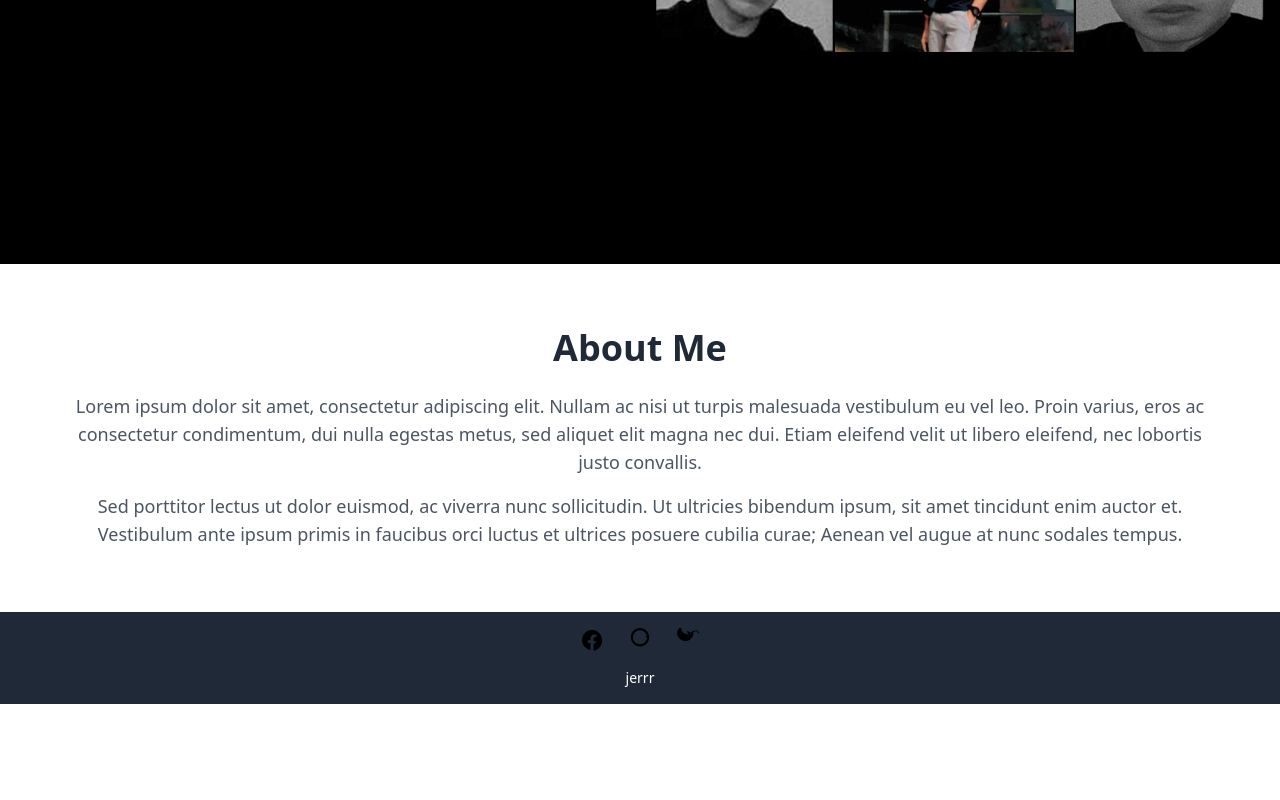
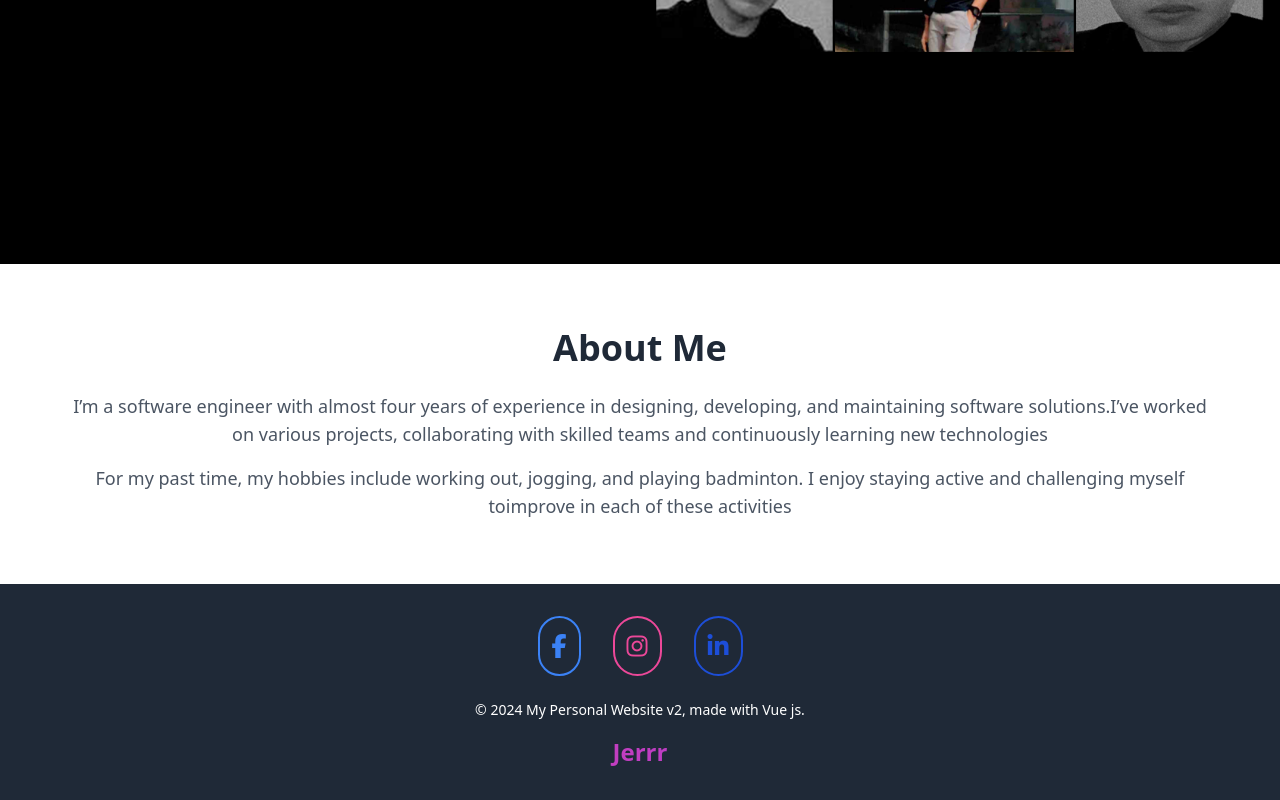
Before and after one commit to JerrrStack/Jerome-Portfolio-V2, a Vue app: page / in a window 1280 px wide. Shown: the part 536-1336 px from the top of the page. Before the commit the page ends 1240 px from the top, so only its background shows below. Built offline with nearby package versions, Linux system fonts and the light colour scheme.

Commit message:
Update footer

```diff
--- a/package.json
+++ b/package.json
@@ -8,6 +8,9 @@
     "lint": "vue-cli-service lint"
   },
   "dependencies": {
+    "@fontsource/poppins": "^5.1.0",
+    "@fontsource/roboto": "^5.1.0",
+    "@fortawesome/fontawesome-free": "^6.7.1",
     "core-js": "^3.8.3",
     "vue": "^3.2.13"
   },
--- a/src/App.vue
+++ b/src/App.vue
@@ -1,11 +1,17 @@
 <script>
 import { ref, onMounted } from "vue";
-import LoadingScreen from "./components/LoadingScreen.vue";
+// import LoadingScreen from "./components/LoadingScreen.vue";
 import MainPage from "./components/MainPage.vue";
+import '@fortawesome/fontawesome-free/css/all.min.css';
+// Importing fonts globally
+import '@fontsource/poppins';  // Default weight
+import '@fontsource/roboto';    // Default weight
+
+
 
 export default {
   components: {
-    LoadingScreen,
+    // LoadingScreen,
     MainPage,
   },
   setup() {
@@ -24,7 +30,9 @@ export default {
 
 <template>
   <div>
-    <LoadingScreen v-if="loading" />
-    <MainPage v-else />
+    <!-- <LoadingScreen v-if="loading" />
+    <MainPage v-else /> -->
+
+    <MainPage />
   </div>
 </template>
--- a/src/components/MainPage.vue
+++ b/src/components/MainPage.vue
@@ -1,64 +1,116 @@
 <template>
+  <section id="main">
     <div class="relative flex flex-col lg:flex-row h-auto lg:h-screen">
       <!-- Right Section (Introduction and About Me Button) -->
-    <div class="w-full lg:w-1/2 h-auto bg-black flex flex-col justify-center items-center p-4 text-center text-white">
-      <!-- Introduction Section -->
-      <h1 class="text-3xl md:text-5xl font-bold mb-4 font-mono">Hi! I'm Jerome Bernal</h1>
-      <p class="text-lg md:text-2xl mb-10 font-bold font-mono">Software Engineer</p>
+      <div
+        class="w-full lg:w-1/2 h-auto bg-black flex flex-col justify-center items-center p-4 text-center text-white"
+      >
+        <div :class="{ 'animate-fadeUp': isVisible }">
+          <h1 class="text-3xl md:text-5xl font-bold mb-4 font-mono">
+            Hi! I'm Jerome Bernal
+          </h1>
+          <p class="text-lg md:text-2xl mb-10 font-bold font-mono">
+            Software Engineer
+          </p>
+        </div>
 
         <!-- About Me Button -->
-      <button class="mt-8 px-6 py-3 bg-gray-700 text-white rounded-md hover:bg-gray-600" onclick="document.getElementById('about').scrollIntoView({ behavior: 'smooth' })">
+        <button
+          class="mt-8 px-6 py-3 bg-gray-700 text-white rounded-md hover:bg-gray-600"
+          @click="scrollToAbout"
+        >
           About Me
         </button>
       </div>
 
       <!-- Left Section (Image) -->
-    <div class="w-full lg:w-1/2 h-auto bg-black flex flex-col justify-center items-center p-4">
-      <!-- Centered Image -->
-      <div class="mt-8 lg:mt-0 flex justify-center">
-        <img alt="John Jerome Bernal" src="@/assets/img/jerrr.png" class="object-cover max-w-full h-auto" />
+      <div
+        class="w-full lg:w-1/2 h-auto bg-black flex flex-col justify-center items-center p-4"
+      >
+        <div
+          class="mt-8 lg:mt-0 flex justify-center"
+          :class="{ 'animate-fadeRight': isVisible }"
+        >
+          <img
+            alt="John Jerome Bernal"
+            src="@/assets/img/jerrr.png"
+            class="object-cover max-w-full h-auto"
+          />
         </div>
       </div>
     </div>
+  </section>
+
+  <!-- <section class="bg-gray-900 text-white py-16 px-6" id="download-cv">
+    <div class="max-w-4xl mx-auto text-center">
+      <h2 class="text-3xl md:text-5xl font-bold mb-6">Download My CV</h2>
+      <p class="text-lg md:text-xl mb-8">
+        Interested in learning more about my experience and skills? Download my CV and let’s connect!
+      </p>
+      <a
+        href="@/assets/pdf/my_resume.pdf"
+        download
+        class="inline-block px-8 py-4 bg-blue-600 text-white font-medium text-lg rounded-md shadow-md hover:bg-blue-500 transition duration-300"
+      >
+        Download CV
+      </a>
+    </div>
+  </section> -->
 
   <!-- About Me Section -->
   <section id="about" class="bg-white py-16 px-4 md:px-16">
     <div class="max-w-7xl mx-auto text-center">
       <h2 class="text-4xl font-semibold text-gray-800 mb-6">About Me</h2>
       <p class="text-lg text-gray-600 mb-4">
-        Lorem ipsum dolor sit amet, consectetur adipiscing elit. Nullam ac nisi ut turpis malesuada vestibulum eu vel leo. Proin varius, eros ac consectetur condimentum, dui nulla egestas metus, sed aliquet elit magna nec dui. Etiam eleifend velit ut libero eleifend, nec lobortis justo convallis.
+        I’m a software engineer with almost four years of experience in designing, developing, and maintaining software solutions.I’ve worked on various projects, collaborating with skilled teams and continuously learning new technologies
       </p>
       <p class="text-lg text-gray-600">
-        Sed porttitor lectus ut dolor euismod, ac viverra nunc sollicitudin. Ut ultricies bibendum ipsum, sit amet tincidunt enim auctor et. Vestibulum ante ipsum primis in faucibus orci luctus et ultrices posuere cubilia curae; Aenean vel augue at nunc sodales tempus.
+        For my past time, my hobbies include working out, jogging, and playing badminton. I enjoy staying active and challenging myself toimprove in each of these activities
       </p>
     </div>
   </section>
 
-  <!-- Footer -->
-  <footer class="text-center py-4 bg-gray-800 text-white">
-    <div class="flex justify-center mb-4 space-x-6">
+  <footer class="text-center py-8 bg-gray-800 text-white">
+    <!-- Social Media Links -->
+    <div class="flex justify-center mb-6 space-x-8">
       <!-- Facebook Icon -->
-      <a href="https://www.facebook.com" target="_blank" rel="noopener noreferrer" class="text-white hover:text-blue-500">
-        <svg xmlns="http://www.w3.org/2000/svg" viewBox="0 0 24 24" width="24" height="24">
-          <path d="M22 12c0-5.5-4.5-10-10-10s-10 4.5-10 10c0 5 3.7 9.2 8.5 9.8v-6.9h-2.6v-2.6h2.6v-2c0-2.5 1.5-3.8 3.7-3.8 1.1 0 2.2.2 2.2.2v2.4h-1.2c-1.2 0-1.6.8-1.6 1.6v2.4h2.7l-1.5 2.6h-1.2v6.9c4.8-.6 8.5-4.8 8.5-9.8z"></path>
-        </svg>
+      <a
+        href="https://www.facebook.com/JJbernal07"
+        target="_blank"
+        rel="noopener noreferrer"
+        class="text-blue-500 border-2 border-blue-500 p-3 rounded-full hover:text-white hover:border-white"
+      >
+        <i class="fab fa-facebook-f text-2xl"></i>
       </a>
       <!-- Instagram Icon -->
-      <a href="https://www.instagram.com" target="_blank" rel="noopener noreferrer" class="text-white hover:text-pink-500">
-        <svg xmlns="http://www.w3.org/2000/svg" viewBox="0 0 24 24" width="24" height="24">
-          <path d="M12 2.2c3.9 0 7 3.1 7 7s-3.1 7-7 7-7-3.1-7-7 3.1-7 7-7zm0-2.2c-5.1 0-9.2 4.2-9.2 9.2s4.1 9.2 9.2 9.2 9.2-4.2 9.2-9.2-4.1-9.2-9.2-9.2zm6.3 7.8c-.1 0-.2 0-.3.1-.3.1-.4.3-.4.6 0 .2.1.4.2.5.2.2.4.2.6.2.1 0 .3-.1.4-.1.2-.1.3-.2.4-.4 0-.2-.1-.3-.2-.5-.1-.2-.3-.2-.5-.2z"></path>
-        </svg>
+      <a
+        href="https://www.instagram.com/jerrrrr04"
+        target="_blank"
+        rel="noopener noreferrer"
+        class="text-pink-500 border-2 border-pink-500 p-3 rounded-full hover:text-white hover:border-white"
+      >
+        <i class="fab fa-instagram text-2xl"></i>
       </a>
-      <!-- Twitter Icon -->
-      <a href="https://www.twitter.com" target="_blank" rel="noopener noreferrer" class="text-white hover:text-blue-400">
-        <svg xmlns="http://www.w3.org/2000/svg" viewBox="0 0 24 24" width="24" height="24">
-          <path d="M23.6 4.4c-.8.4-1.7.7-2.7.8 1-.6 1.7-1.5 2-2.6-.9.5-1.8.9-2.8 1.1-1.2-1.2-3.1-1.2-4.3 0-.8.8-1.1 1.9-.9 3-.7-.1-1.4-.3-2.1-.8-1.1-.8-1.7-2.1-1.4-3.4 1.2 1.4 2.8 2.1 4.5 2.2-1.2 1-2.8 1.5-4.4 1.5-3.4 0-6.4-3.1-6.4-6.9 0-.3 0-.6.1-.9-2.3 1.4-4 3.8-4 6.4 0 4.6 3.5 8.2 8 8.2 4.4 0 8.1-3.5 8.1-8.1 0-.1 0-.3 0-.4 1-.7 1.9-1.5 2.6-2.5z"></path>
-        </svg>
+      <!-- LinkedIn Icon -->
+      <a
+        href="https://www.linkedin.com/in/john-jerome-bernal-561821212/"
+        target="_blank"
+        rel="noopener noreferrer"
+        class="text-blue-700 border-2 border-blue-700 p-3 rounded-full hover:text-white hover:border-white"
+      >
+        <i class="fab fa-linkedin-in text-2xl"></i>
       </a>
     </div>
 
-    <!-- "jerrr" text -->
-    <p class="text-sm mt-4">jerrr</p>
+    <!-- Copyright Section -->
+    <div class="text-sm">
+      <p>&copy; 2024 My Personal Website v2, made with Vue js.</p>
+    </div>
+
+    <!-- Footer "jerrr" Text -->
+    <p @click="scrollToMain" class="text-2xl mt-4 font-semibold text-transparent bg-clip-text bg-gradient-to-r from-pink-500 to-purple-600 hover:text-white transition-all duration-300 cursor-pointer">
+    Jerrr
+  </p>
   </footer>
 </template>
 
@@ -68,3 +120,25 @@ footer a {
   transition: color 0.3s ease;
 }
 </style>
+
+<script>
+export default {
+  data() {
+    return {
+      isVisible: false, // Controls animation visibility
+    };
+  },
+  mounted() {
+    // Trigger animations on page load
+    this.isVisible = true;
+  },
+  methods: {
+    scrollToAbout() {
+      document.getElementById("about").scrollIntoView({ behavior: "smooth" });
+    },
+    scrollToMain() {
+      document.getElementById("main").scrollIntoView({ behavior: "smooth" });
+    },
+  },
+};
+</script>
--- a/tailwind.config.js
+++ b/tailwind.config.js
@@ -1,11 +1,25 @@
-// tailwind.config.js
 module.exports = {
   content: [
     './index.html',
-    './src/**/*.{vue,js,ts,jsx,tsx}',  // Ensure Tailwind applies to all Vue components
+    './src/**/*.{vue,js,ts,jsx,tsx}',
   ],
   theme: {
-    extend: {},
+    extend: {
+      keyframes: {
+        fadeUp: {
+          '0%': { opacity: 0, transform: 'translateY(20px)' },
+          '100%': { opacity: 1, transform: 'translateY(0)' },
+        },
+        fadeRight: {
+          '0%': { opacity: 0, transform: 'translateX(-20px)' },
+          '100%': { opacity: 1, transform: 'translateX(0)' },
+        },
+      },
+      animation: {
+        fadeUp: 'fadeUp 0.8s ease-out',
+        fadeRight: 'fadeRight 1.5s ease-out',
+      },
+    },
   },
   plugins: [],
-}
+};
```
Also changed, not shown: 2 other files (tests, documents, lock files or other folders). Lines whose indentation alone changed are shown as unchanged.
